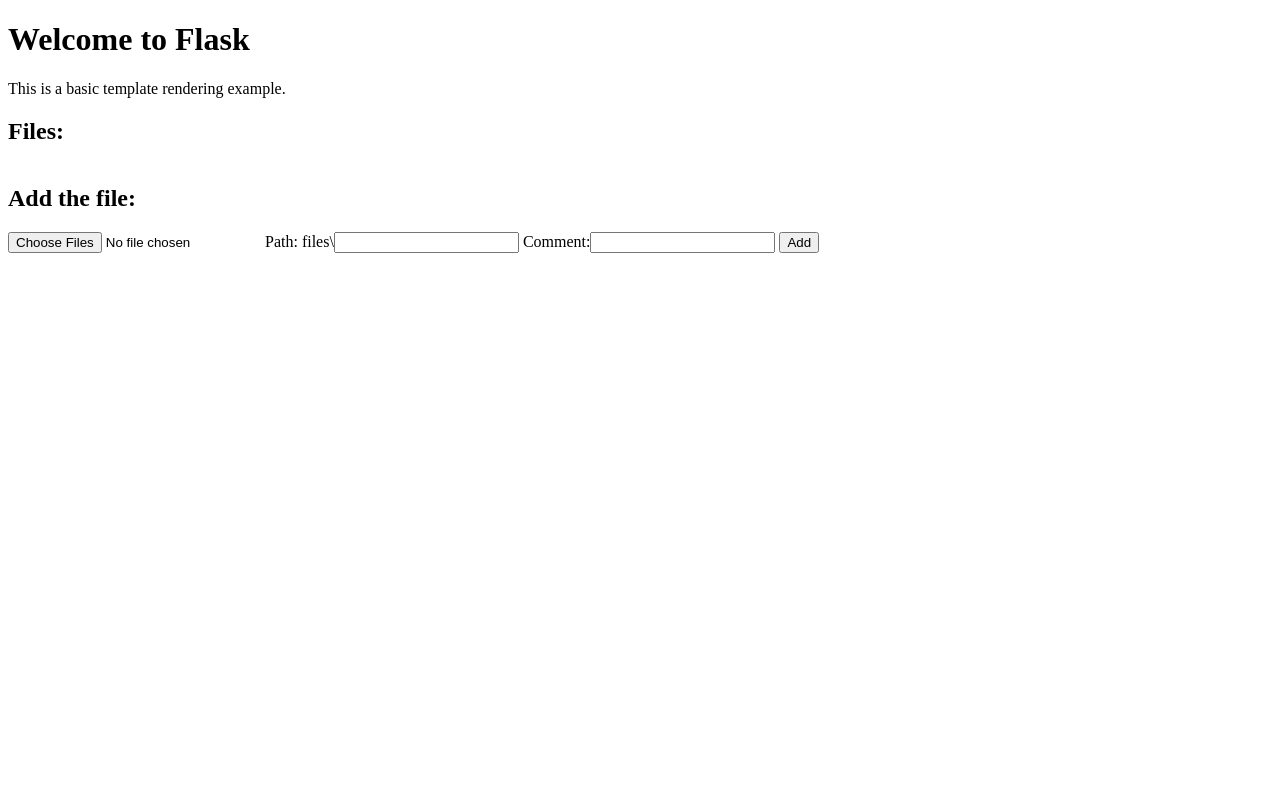
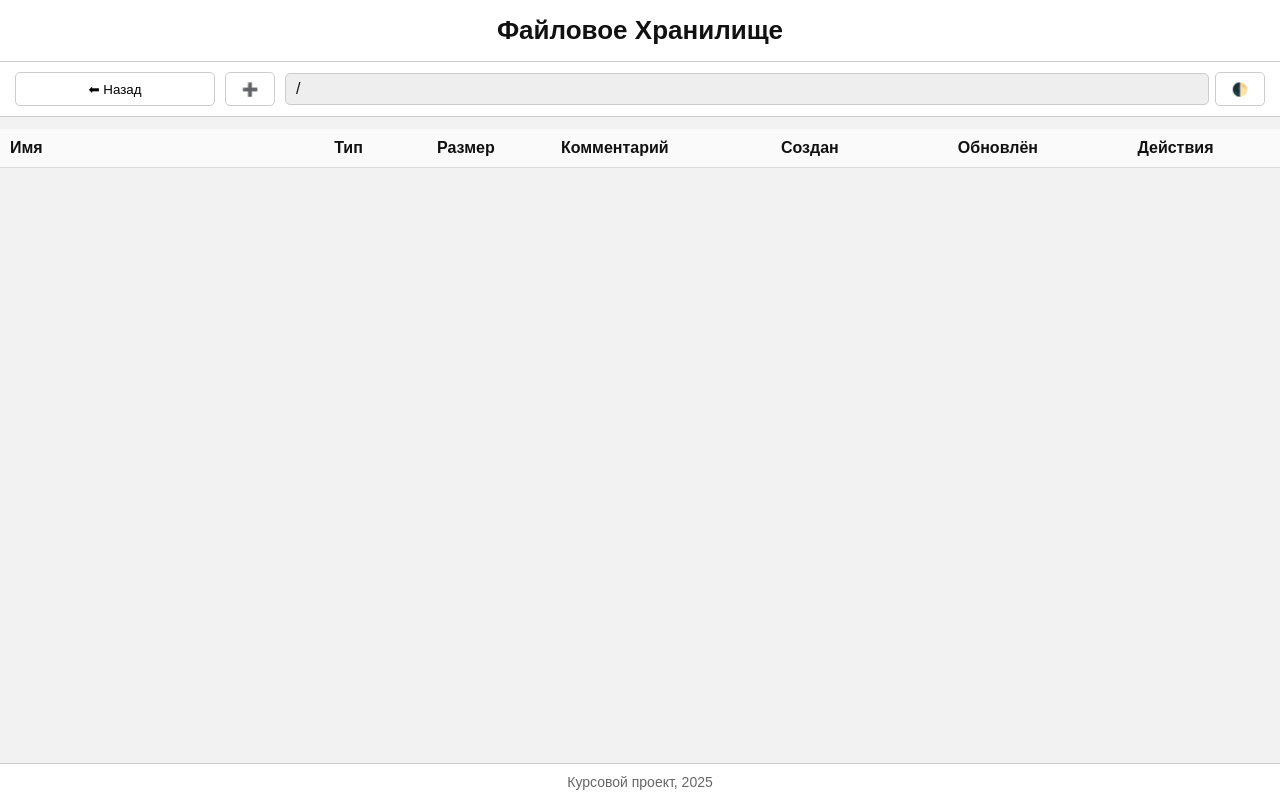
Before and after one commit to MRedL1ne/FileStorage, a Flask app: page / in a window 1280 px wide. Run offline with Flask 3, Linux system fonts and the light colour scheme; lists and menus that the app fills with data are empty; parts of the project's set-up code (start-up, migrations or seed data) failed here and were passed over.

Commit message:
Добавить интерфейс
+ Добавлен новый метод /contents, который возвращает директории и файлы на конкретном пути

```diff
--- a/Templates/base.html
+++ b/Templates/base.html
@@ -1,38 +1,81 @@
 <!DOCTYPE html>
-<html>
+<html lang="ru">
 <head>
-    <title>Flask App</title>
+<meta charset="utf-8" />
+<title>Файловое Хранилище</title>
+<meta name="viewport" content="width=device-width,initial-scale=1" />
+<link rel="stylesheet" href="{{ url_for('static', filename='style.css') }}">
 </head>
 <body>
-    <h1>Welcome to Flask</h1>
-    <p>This is a basic template rendering example.</p>
 
-    <div>
-        <h2>Files:</h2>
-        <table>
-            <thead></thead>
-            {% for item in data %}
-                <tr>
-                    <td>{{item["id"]}}</td>
-                    <td>{{item["name"]}}</td>
-                    <td>{{item["extension"]}}</td>
-                    <td>{{item["size"]}}</td>
-                    <td>{{item["path"]}}</td>
-                    <td>{{item["created_at"]}}</td>
-                    <td>{{item["updated_at"]}}</td>
-                    <td>{{item["comment"]}}</td>
-                </tr>
-            {% endfor %}
-        </table>
+<h1>Файловое Хранилище</h1>
+
+<div id="header">
+  <button id="backBtn" class="control-btn" onclick="goBack()">⬅ Назад</button>
+  <button id="addBtn" class="control-btn" title="Добавить файл" onclick="openAddModal()">➕</button>
+  <div id="pathDisplay">/</div>
+  <button id="themeToggle" class="control-btn" title="Сменить тему">🌓</button>
+</div>
+
+<table id="container" aria-label="Содержимое каталога">
+  <thead>
+    <tr>
+      <th style="width:340px">Имя</th>
+      <th style="width:90px">Тип</th>
+      <th style="width:110px">Размер</th>
+      <th style="min-width:200px">Комментарий</th>
+      <th style="width:170px">Создан</th>
+      <th style="width:170px">Обновлён</th>
+      <th style="width:140px">Действия</th>
+    </tr>
+  </thead>
+  <tbody id="tbody"></tbody>
+</table>
+
+<div id="addModal" class="modal hidden" role="dialog" aria-modal="true" aria-hidden="true">
+  <div class="modal-content">
+    <h3 style="margin:0">Добавить файл</h3>
+    <div class="modal-row">
+      <input id="addFileInput" type="file">
     </div>
-    <div>
-        <form action="http://127.0.0.1:5000/api/files" method="POST" enctype="multipart/form-data">
-            <h2>Add the file:</h2>
-            <input type="file" name="files" multiple>
-            <label>Path: files\<input type="text" name="path"></label>
-            <label>Comment:<input type="text" name="comment"></label>
-            <input type="submit" value="Add">
-        </form>
+    <div class="modal-row">
+      <label>Путь</label>
+      <input id="addPath" type="text" placeholder="/" />
     </div>
+    <div class="modal-row">
+      <label>Комментарий</label>
+      <input id="addComment" type="text" placeholder="Комментарий" />
+    </div>
+    <div class="modal-actions">
+      <button onclick="closeAddModal()">Отмена</button>
+      <button id="addConfirmBtn" onclick="confirmAddFile()">Загрузить</button>
+    </div>
+  </div>
+</div>
+
+<div id="editModal" class="modal hidden" role="dialog" aria-modal="true" aria-hidden="true">
+  <div class="modal-content">
+    <h3 style="margin:0">Редактировать файл</h3>
+    <div class="modal-row">
+      <label>Имя (без расширения)</label>
+      <input id="editName" type="text" />
+    </div>
+    <div class="modal-row">
+      <label>Путь</label>
+      <input id="editPath" type="text" />
+    </div>
+    <div class="modal-row">
+      <label>Комментарий</label>
+      <input id="editComment" type="text" />
+    </div>
+    <div class="modal-actions">
+      <button onclick="closeEditModal()">Отмена</button>
+      <button id="editConfirmBtn" onclick="confirmEditFile()">Сохранить</button>
+    </div>
+  </div>
+</div>
+
+<script src="{{ url_for('static', filename='app.js') }}"></script>
+<footer>Курсовой проект, 2025</footer>
 </body>
 </html>
--- a/app.py
+++ b/app.py
@@ -21,8 +21,8 @@ def createApp():
 
     @app.route("/")
     def mainPage():
-        data = getAllFiles().json["data"]
-        return render_template("base.html",data=data)
+        #data = getAllFiles().json["data"]
+        return render_template("base.html")
 
     return app
 
--- a/dbModule/routes.py
+++ b/dbModule/routes.py
@@ -282,3 +282,38 @@ def sync():
         "status": "ok",
         "msg": "Sync is completed!"
     })
+
+@api_bp.route("/contents", methods=["GET"])
+def get_contents():
+    rel = request.args.get("path", "").strip().replace("/", "\\")
+    rel = rel.strip("\\")
+
+    abs_path = os.path.join(filedir, rel)
+
+    norm_abs = os.path.abspath(abs_path)
+    norm_abs = norm_abs.rstrip("\\") + "\\"
+    norm_abs = norm_abs.lower()
+
+    if not os.path.isdir(norm_abs):
+        return jsonify({"status": "error", "msg": "Directory does not exist"})
+
+    # Получаем директории
+    directories = []
+    for entry in os.listdir(norm_abs):
+        if os.path.isdir(os.path.join(norm_abs, entry)):
+            directories.append(entry)
+
+    # Получаем файлы
+    db_files = (
+        db.session.query(File)
+        .filter(db.func.lower(File.path) == norm_abs)
+        .all()
+    )
+
+    files = [f.getData() for f in db_files]
+
+    return jsonify({
+        "status": "ok",
+        "directories": directories,
+        "files": files
+    })
--- /dev/null
+++ b/static/app.js
@@ -0,0 +1,198 @@
+var currentPath = "";
+var sortField = null;
+var sortDirection = 'asc';
+var rowsCache = [];
+var editingFileId = null;
+
+function formatPath(p) {
+  if (!p) return '';
+  return p.replace(/\/+/g, '/').replace(/^\/|\/$/g, '');
+}
+function formatSize(bytes) {
+  if (bytes === null || bytes === undefined) return '—';
+  var units = ['B','KB','MB','GB','TB'];
+  var v = Number(bytes);
+  var i = 0;
+  while (v >= 1024 && i < units.length-1) { v = v/1024; i++; }
+  return Math.round(v*10)/10 + ' ' + units[i];
+}
+function fmtDate(s) {
+  if (!s) return '';
+  var d = new Date(s);
+  if (isNaN(d)) return s;
+  function pad(n){ return (n<10? '0':'') + n; }
+  return d.getFullYear() + '-' + pad(d.getMonth()+1) + '-' + pad(d.getDate()) + ' ' + pad(d.getHours()) + ':' + pad(d.getMinutes());
+}
+function escapeHtml(s) {
+  if (s === null || s === undefined) return '';
+  return String(s).replace(/&/g,'&amp;').replace(/</g,'&lt;').replace(/>/g,'&gt;').replace(/"/g,'&quot;').replace(/'/g,'&#39;');
+}
+
+async function load(path) {
+  if (typeof path === 'undefined') path = '';
+  currentPath = formatPath(path);
+  var url = '/api/contents?path=' + encodeURIComponent(currentPath);
+  var res;
+  try {
+    res = await fetch(url);
+  } catch (e) {
+    console.error('Fetch failed', e);
+    goBack();
+    return;
+  }
+  if (!res || !res.ok) { goBack(); return; }
+  var data;
+  try { data = await res.json(); } catch (e) { goBack(); return; }
+  if (!data || data.status !== 'ok') { goBack(); return; }
+
+  document.getElementById('pathDisplay').textContent = '/' + currentPath;
+
+  rowsCache = [];
+  var i;
+  var dirs = data.directories || [];
+  for (i = 0; i < dirs.length; i++) {
+    rowsCache.push({ type: 'dir', name: dirs[i], icon: '📁', size: null, comment: '', created: '', updated: '' });
+  }
+  var files = data.files || [];
+  for (i = 0; i < files.length; i++) {
+    var f = files[i];
+    rowsCache.push({ type: 'file', id: f.id, name: (f.name || '') + '.' + (f.extension || ''), rawName: f.name, ext: f.extension, icon: '📄', size: f.size, comment: f.comment || '', created: f.created_at, updated: f.updated_at });
+  }
+
+  renderTable();
+}
+
+function compareGeneric(a,b,field) {
+  var va = (a[field] === undefined || a[field] === null) ? '' : a[field];
+  var vb = (b[field] === undefined || b[field] === null) ? '' : b[field];
+  if (field === 'size') return (Number(va) || 0) - (Number(vb) || 0);
+  if (field === 'created' || field === 'updated') return (Date.parse(va) || 0) - (Date.parse(vb) || 0);
+  if (field === 'name') return String((a.rawName || a.name)).toLowerCase().localeCompare(String((b.rawName || b.name)).toLowerCase());
+  return String(va).toLowerCase().localeCompare(String(vb).toLowerCase());
+}
+
+function renderTable() {
+  var tbody = document.getElementById('tbody');
+  tbody.innerHTML = '';
+  var rows = rowsCache.slice();
+
+  if (rows.length === 0) {
+    var tr = document.createElement('tr');
+    var td = document.createElement('td');
+    td.colSpan = 7;
+    td.className = 'empty-msg';
+    td.textContent = 'Эта папка пуста.';
+    tr.appendChild(td);
+    tbody.appendChild(tr);
+    return;
+  }
+
+  if (sortField) {
+    rows.sort(function(a,b){
+      if (sortField !== 'type' && a.type !== b.type) return a.type === 'dir' ? -1 : 1;
+      var cmp = compareGeneric(a,b,sortField);
+      return sortDirection === 'asc' ? cmp : -cmp;
+    });
+    if (sortField === 'type') {
+      rows.sort(function(a,b){ return sortDirection === 'asc' ? (a.type === 'dir' ? -1 : 1) : (a.type === 'dir' ? 1 : -1); });
+    }
+  } else {
+    rows.sort(function(a,b){ return a.type === b.type ? 0 : (a.type === 'dir' ? -1 : 1); });
+  }
+
+  for (var ri = 0; ri < rows.length; ri++) {
+    var item = rows[ri];
+    var tr = document.createElement('tr');
+
+    var tdName = document.createElement('td');
+    tdName.innerHTML = '<span class="icon">' + item.icon + '</span> ' + escapeHtml(item.name);
+    if (item.type === 'dir') {
+      tr.onclick = (function(it){ return function(){ var newPath = currentPath ? currentPath + '/' + it.name : it.name; load(newPath.replace(/\/+$/,'')); }; })(item);
+    } else {
+      tr.onclick = (function(it){ return function(){ window.location = '/api/files/' + it.id + '/download'; }; })(item);
+    }
+
+    var tdType = document.createElement('td'); tdType.textContent = item.type === 'dir' ? 'Папка' : 'Файл';
+    var tdSize = document.createElement('td'); tdSize.textContent = (item.size !== null && item.size !== undefined) ? formatSize(item.size) : '—';
+    var tdComment = document.createElement('td'); tdComment.textContent = item.comment || '';
+    var tdCreated = document.createElement('td'); tdCreated.textContent = fmtDate(item.created);
+    var tdUpdated = document.createElement('td'); tdUpdated.textContent = fmtDate(item.updated);
+
+    var tdActions = document.createElement('td'); tdActions.className = 'actions-cell'; tdActions.style.width = '140px';
+    if (item.type === 'file') {
+      tdActions.innerHTML = '<span class="file-action delete" title="Удалить" onclick="event.stopPropagation(); deleteFile(' + item.id + ')">✖</span>' +
+                            '<span class="file-action" title="Переименовать" onclick="event.stopPropagation(); openEditModal(' + item.id + ')">✏️</span>';
+    }
+
+    tr.appendChild(tdName);
+    tr.appendChild(tdType);
+    tr.appendChild(tdSize);
+    tr.appendChild(tdComment);
+    tr.appendChild(tdCreated);
+    tr.appendChild(tdUpdated);
+    tr.appendChild(tdActions);
+
+    tbody.appendChild(tr);
+  }
+}
+
+function deleteFile(id){ if (!confirm('Удалить файл?')) return; fetch('/api/files/' + id, { method: 'DELETE' }).then(function(){ load(currentPath); }).catch(function(){ alert('Ошибка при удалении'); }); }
+
+function openAddModal(){ document.getElementById('addModal').classList.remove('hidden'); document.getElementById('addModal').setAttribute('aria-hidden','false'); document.getElementById('addPath').value = currentPath || ''; document.getElementById('addComment').value = ''; }
+function closeAddModal(){ document.getElementById('addModal').classList.add('hidden'); document.getElementById('addModal').setAttribute('aria-hidden','true'); document.getElementById('addFileInput').value = ''; }
+async function confirmAddFile(){
+  var input = document.getElementById('addFileInput');
+  if (!input.files || input.files.length === 0) { alert('Выберите файл'); return; }
+  var file = input.files[0];
+
+  var form = new FormData();
+  form.append('path', formatPath(document.getElementById('addPath').value || currentPath));
+  form.append('comment', document.getElementById('addComment').value || '');
+  form.append('files', file);
+
+  var res;
+  try {
+    res = await fetch('/api/files', { method: 'POST', body: form });
+  } catch (e) {
+    alert('Ошибка сети');
+    return;
+  }
+
+  var j = {};
+  try { j = await res.json(); } catch(e) {}
+
+  if (res.ok && j.status === 'ok') {
+    closeAddModal();
+    load(currentPath);
+  } else {
+    console.warn('Server response:', j);
+    alert(j.msg || 'Ошибка, но загрузка могла пройти.');
+  }
+}
+
+function openEditModal(id){ var file = null; for(var i=0;i<rowsCache.length;i++){ if(rowsCache[i].type==='file' && rowsCache[i].id===id){ file = rowsCache[i]; break; } } if(!file) return; editingFileId = id; document.getElementById('editName').value = file.rawName || file.name.replace(/\.[^.]+$/, ''); document.getElementById('editPath').value = file.path || currentPath; document.getElementById('editComment').value = file.comment || ''; document.getElementById('editModal').classList.remove('hidden'); document.getElementById('editModal').setAttribute('aria-hidden','false'); }
+function closeEditModal(){ document.getElementById('editModal').classList.add('hidden'); document.getElementById('editModal').setAttribute('aria-hidden','true'); editingFileId = null; }
+async function confirmEditFile(){ if(!editingFileId) return; var name = document.getElementById('editName').value.trim(); var path = document.getElementById('editPath').value.trim(); var comment = document.getElementById('editComment').value.trim(); if(!name){ alert('Имя не может быть пустым'); return; } var form = new FormData(); form.append('name', name); form.append('path', path); form.append('comment', comment); var res = await fetch('/api/files/' + editingFileId, { method: 'PUT', body: form }); var j = await res.json(); if (j && j.status === 'ok') { closeEditModal(); load(currentPath); } else { alert((j && j.msg) ? j.msg : 'Ошибка при сохранении'); } }
+
+window.addEventListener('DOMContentLoaded', function(){ var map = { 'Имя':'name', 'Тип':'type', 'Размер':'size', 'Комментарий':'comment', 'Создан':'created', 'Обновлён':'updated' }; var ths = document.querySelectorAll('thead th'); for(var i=0;i<ths.length;i++){ (function(th){ th.addEventListener('click', function(){ var txt = th.textContent.trim(); var f = map[txt]; if(!f) return; if(sortField===f) sortDirection = (sortDirection==='asc') ? 'desc' : 'asc'; else { sortField = f; sortDirection = 'asc'; } renderTable(); }); })(ths[i]); } // bind modal confirm buttons
+
+});
+
+function goBack(){ if(!currentPath) return; var parts = currentPath.split('/').filter(function(x){ return x; }); parts.pop(); load(parts.join('/')); }
+
+// Применить сохранённую тему при загрузке
+document.addEventListener("DOMContentLoaded", () => {
+    const savedTheme = localStorage.getItem("theme");
+
+    if (savedTheme === "dark") {
+        document.body.classList.add("dark");
+    }
+});
+
+// Переключение темы по кнопке
+document.getElementById("themeToggle").addEventListener("click", () => {
+    const isDark = document.body.classList.toggle("dark");
+    localStorage.setItem("theme", isDark ? "dark" : "light");
+});
+
+load();
--- /dev/null
+++ b/static/style.css
@@ -0,0 +1,324 @@
+:root {
+    --bg: #f2f2f2;
+    --panel: #ffffff;
+    --muted: #666;
+    --accent: #eef4ff;
+}
+
+
+body {
+    margin: 0;
+    padding-bottom: 40px;
+    background: var(--bg);
+    color: #111;
+    font-family: Arial, sans-serif;
+}
+
+h1 {
+    margin: 0;
+    padding: 15px;
+    font-size: 26px;
+    text-align: center;
+    background: var(--panel);
+    border-bottom: 1px solid #ccc;
+}
+
+
+#header {
+    width: 100%;
+    padding: 10px 15px;
+    box-sizing: border-box;
+    background: var(--panel);
+    border-bottom: 1px solid #ccc;
+
+    display: grid;
+    grid-template-columns: 200px 50px minmax(0, 1fr) 50px;
+    gap: 10px;
+    align-items: center;
+}
+
+#pathDisplay {
+    width: 98%;
+    padding: 6px 10px;
+    background: #eee;
+    border: 1px solid #ccc;
+    border-radius: 5px;
+
+    white-space: nowrap;
+    overflow: hidden;
+    text-overflow: ellipsis;
+}
+
+
+.control-btn,
+#backBtn,
+#themeToggle,
+#addBtn {
+    height: 34px;
+    padding: 6px 10px;
+    box-sizing: border-box;
+
+    display: inline-flex;
+    align-items: center;
+    justify-content: center;
+
+    background: #fff;
+    border: 1px solid #ccc;
+    border-radius: 5px;
+
+    cursor: pointer;
+    transition: background 0.18s, transform 0.06s;
+}
+
+.control-btn:hover,
+#backBtn:hover,
+#themeToggle:hover,
+#addBtn:hover {
+    background: #f0f0f0;
+}
+
+
+table {
+    width: 100%;
+    margin-top: 12px;
+    background: var(--panel);
+    border-collapse: collapse;
+}
+
+thead th {
+    padding: 10px;
+    background: #fafafa;
+    border-bottom: 1px solid #ddd;
+
+    text-align: left;
+    user-select: none;
+    cursor: pointer;
+}
+
+tbody td {
+    padding: 10px;
+    vertical-align: middle;
+    border-bottom: 1px solid #eee;
+}
+
+tbody tr {
+    cursor: pointer;
+}
+
+tbody tr:hover {
+    background: var(--accent);
+}
+
+tbody tr:has(.empty-msg):hover {
+    background: none !important;
+    cursor: default !important;
+}
+
+.empty-msg {
+    padding: 20px;
+    text-align: center;
+    color: #666;
+
+    cursor: default !important;
+    background: none !important;
+    pointer-events: none !important;
+}
+
+
+.icon {
+    font-size: 18px;
+    margin-right: 8px;
+}
+
+.file-action {
+    display: inline-block;
+    margin-left: 12px;
+    padding: 6px;
+
+    font-size: 20px;
+    cursor: pointer;
+
+    transition: transform 0.15s ease, opacity 0.15s ease;
+}
+
+.file-action.delete {
+    color: #d9534f;
+}
+
+.file-action:hover {
+    transform: scale(1.18) rotate(-6deg);
+    opacity: 0.9;
+}
+
+.actions-cell {
+    text-align: left;
+}
+
+
+.modal {
+    position: fixed;
+    top: 0;
+    left: 0;
+    width: 100%;
+    height: 100%;
+
+    display: flex;
+    align-items: center;
+    justify-content: center;
+
+    background: rgba(0, 0, 0, 0.45);
+    z-index: 9999;
+}
+
+.modal.hidden {
+    display: none;
+}
+
+.modal-content {
+    width: 420px;
+    max-width: 95%;
+
+    padding: 18px;
+    background: #fff;
+    border-radius: 10px;
+    box-shadow: 0 6px 30px rgba(0, 0, 0, 0.25);
+
+    display: flex;
+    flex-direction: column;
+    gap: 10px;
+}
+
+.modal-row {
+    display: flex;
+    flex-direction: column;
+    gap: 6px;
+}
+
+.modal-row input[type="text"],
+.modal-row input[type="file"] {
+    width: 100%;
+    padding: 8px;
+    box-sizing: border-box;
+
+    border: 1px solid #ccc;
+    border-radius: 6px;
+}
+
+.modal-actions {
+    display: flex;
+    justify-content: flex-end;
+    gap: 10px;
+
+    margin-top: 8px;
+}
+
+
+footer {
+    position: fixed;
+    bottom: 0;
+    left: 0;
+
+    width: 100%;
+    padding: 10px;
+
+    background: var(--panel);
+    color: var(--muted);
+    font-size: 14px;
+
+    text-align: center;
+    border-top: 1px solid #ccc;
+    box-sizing: border-box;
+}
+
+
+@media (max-width: 700px) {
+    #header {
+        grid-template-columns: 80px 40px 1fr 40px;
+    }
+
+    thead th:nth-child(3),
+    thead th:nth-child(4) {
+        display: none;
+    }
+
+    tbody td:nth-child(3),
+    tbody td:nth-child(4) {
+        display: none;
+    }
+}
+
+
+body.dark {
+    --bg: #1e1e1e;
+    --panel: #2a2a2a;
+    --muted: #bbb;
+    --accent: #323a4d;
+    color: #eee;
+}
+
+body.dark h1 {
+    background: var(--panel);
+    color: #fff;
+}
+
+body.dark table {
+    background: var(--panel);
+}
+
+body.dark thead th {
+    background: #333;
+}
+
+body.dark #pathDisplay {
+    background: #3a3a3a;
+    border-color: #555;
+}
+
+body.dark footer {
+    background: var(--panel);
+    border-top-color: #555;
+}
+
+body.dark .modal {
+    background: rgba(0, 0, 0, 0.65);
+}
+
+body.dark .modal-content {
+    background: #2b2b2b;
+    color: #eee;
+    border: 1px solid #444;
+}
+
+body.dark .modal-row input[type="text"],
+body.dark .modal-row input[type="file"],
+body.dark .modal-row textarea {
+    background: #1e1e1e;
+    color: #eee;
+    border-color: #555;
+}
+
+body.dark .modal-actions button {
+    background: #3d4a63 !important;
+    color: #fff !important;
+    border: 1px solid #556;
+}
+
+body.dark .modal-actions button:hover {
+    background: #4e5d7b !important;
+}
+
+body.dark #backBtn,
+body.dark #addBtn,
+body.dark #themeToggle,
+body.dark .control-btn {
+    background: #3a3a3a;
+    color: #eee;
+    border-color: #555;
+}
+
+body.dark #backBtn:hover,
+body.dark #addBtn:hover,
+body.dark #themeToggle:hover,
+body.dark .control-btn:hover {
+    background: #4a4a4a;
+}
```
